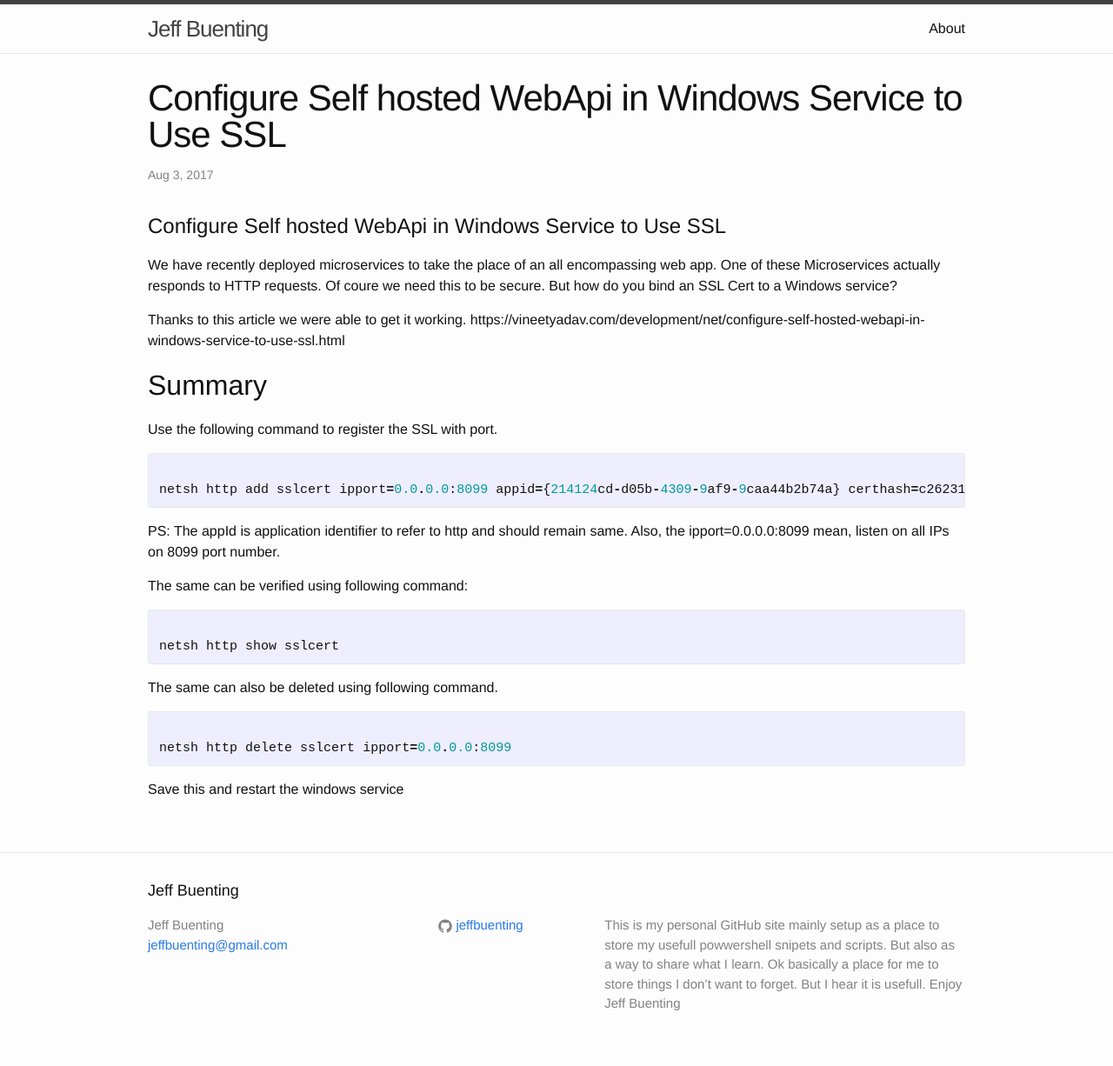
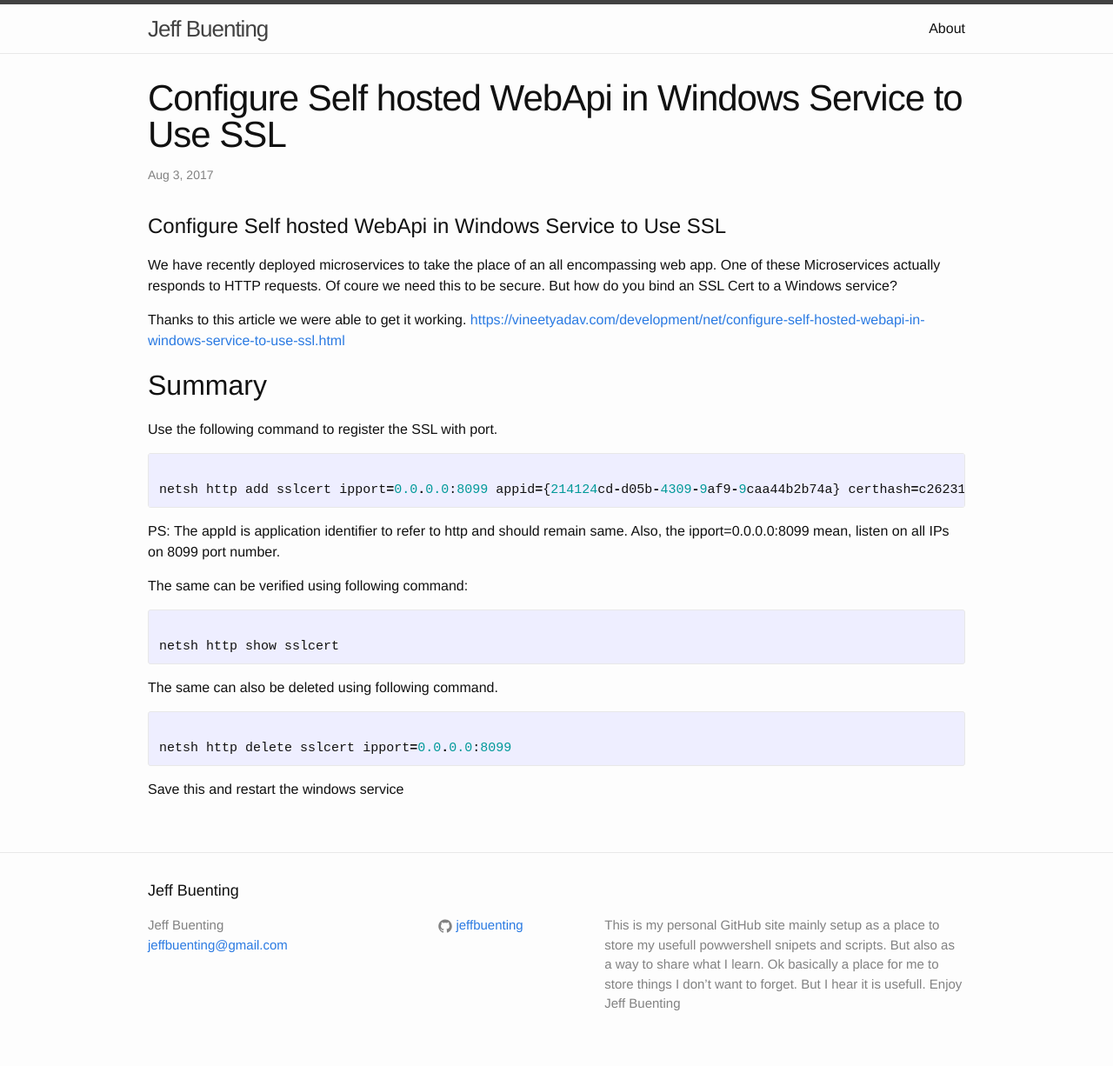
Before and after one commit to jeffbuenting/jeffbuenting.github.io, a Jekyll site: the page built from _posts/2017-08-03-ConfigureSelfHostedServiceusingSSL..markdown, in a window 1280 px wide. Shown: the whole page at 87% size. Built offline with Jekyll 4.4.1, drawn with Linux system fonts in a browser that asks for light colours.

Commit message:
fixed link

```diff
--- a/_posts/2017-08-03-ConfigureSelfHostedServiceusingSSL..markdown
+++ b/_posts/2017-08-03-ConfigureSelfHostedServiceusingSSL..markdown
@@ -8,7 +8,7 @@
 
 We have recently deployed microservices to take the place of an all encompassing web app.  One of these Microservices actually responds to HTTP requests.  Of coure we need this to be secure.  But how do you bind an SSL Cert to a Windows service?
 
-Thanks to this article we were able to get it working.  https://vineetyadav.com/development/net/configure-self-hosted-webapi-in-windows-service-to-use-ssl.html
+Thanks to this article we were able to get it working.  <https://vineetyadav.com/development/net/configure-self-hosted-webapi-in-windows-service-to-use-ssl.html>
 
 ## Summary ##
 
```
